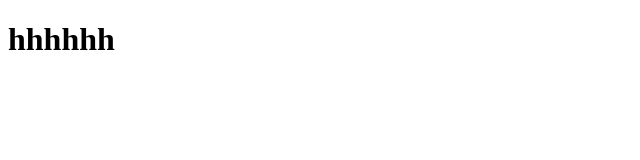
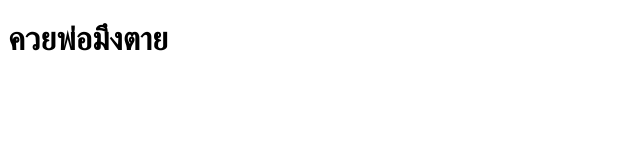
Before and after one commit to Kamon-69/vocal, a plain HTML site: page index.html in a window 1280 px wide. Shown: the whole page, without its empty margins (0-640 px from the left). Drawn offline with Linux system fonts and the light colour scheme.

Commit message:
aad index.html

```diff
--- a/index.html
+++ b/index.html
@@ -6,6 +6,6 @@
     <title>Document</title>
 </head>
 <body>
-    <h1>hhhhhh</h1>
+    <h1>ควยพ่อมึงตาย</h1>
 </body>
 </html>
```
